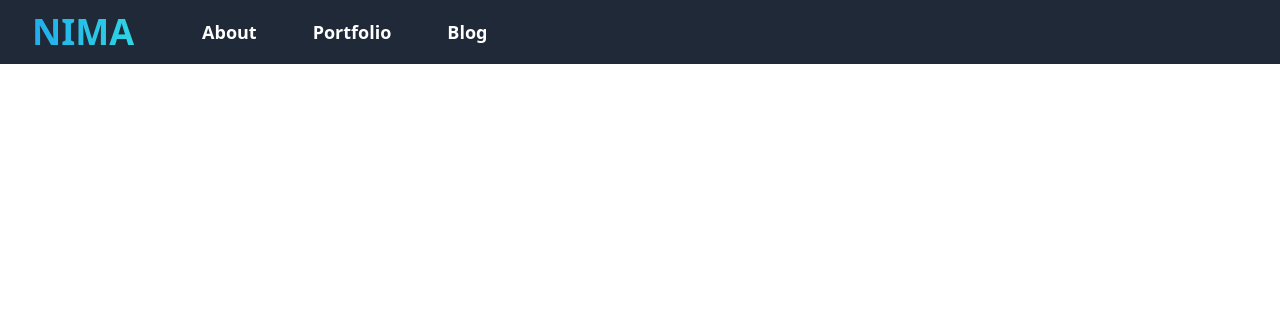
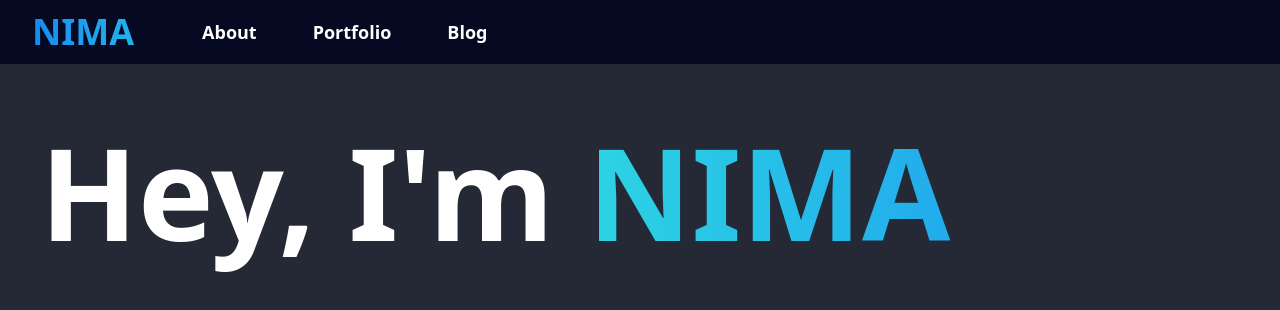
Before and after one commit to npjd/personal-site, a Next.js app: page / in a window 1280 px wide. Shown: the top 310 px of the page. Built offline with nearby package versions, Linux system fonts and the light colour scheme.

Commit message:
added big text thing

```diff
--- a/components/Navbar.js
+++ b/components/Navbar.js
@@ -5,7 +5,7 @@ const Navbar = () => {
   const [isOpen, setIsOpen] = useState(false);
   return (
     <div>
-      <nav className="bg-gray-800">
+      <nav className="bg-navbar">
         <div className="max-w-7xl mx-auto px-4 sm:px-6 lg:px-8">
           <div className="flex items-center justify-between h-16">
             <div className="flex items-center">
--- a/pages/index.js
+++ b/pages/index.js
@@ -9,16 +9,18 @@ export default function Home() {
         <meta name="description" content="Generated by create next app" />
         <link rel="icon" href="/favicon.ico" />
       </Head>
-      {/* <div
-        className="flex items-center justify-center h-64">
-        <h1 className="bg-clip-text text-transparent bg-gradient-to-r
-from-blue-400
-to-orange-500
-via-purple-500
-animate-gradient-x text-8xl font-extrabold">
-          Animated Gradient Using Tailwind CSS
-        </h1>
-      </div> */}
+      <div className="absolute w-full h-full bg-background">
+        <div className="flex items-center justify-left ml-10 h-64">
+          <h1 className="text-9xl font-extrabold text-white">
+            Hey, I'm{" "}
+            <span
+              className="bg-clip-text text-transparent bg-gradient-to-r from-navyblue to-skyblue animate-gradient-x"
+            >
+              NIMA
+            </span>
+          </h1>
+        </div>
+      </div>
     </div>
   );
 }
--- a/tailwind.config.js
+++ b/tailwind.config.js
@@ -10,11 +10,17 @@ module.exports = {
         navyblue: {
           DEFAULT: "#2ED7E3",
         },
+        background:{
+          DEFAULT: "#252935"
+        },
+        navbar:{
+          DEFAULT:"#050A22"
+        }
       },
       'animation': {
-        "gradient-x": "gradient-x 15s ease infinite",
-        "gradient-y": "gradient-y 15s ease infinite",
-        "gradient-xy": "gradient-xy 15s ease infinite",
+        "gradient-x": "gradient-x 3s ease infinite",
+        "gradient-y": "gradient-y 2s ease infinite",
+        "gradient-xy": "gradient-xy 3s ease infinite",
       },
       'keyframes': {
         "gradient-y": {
```
